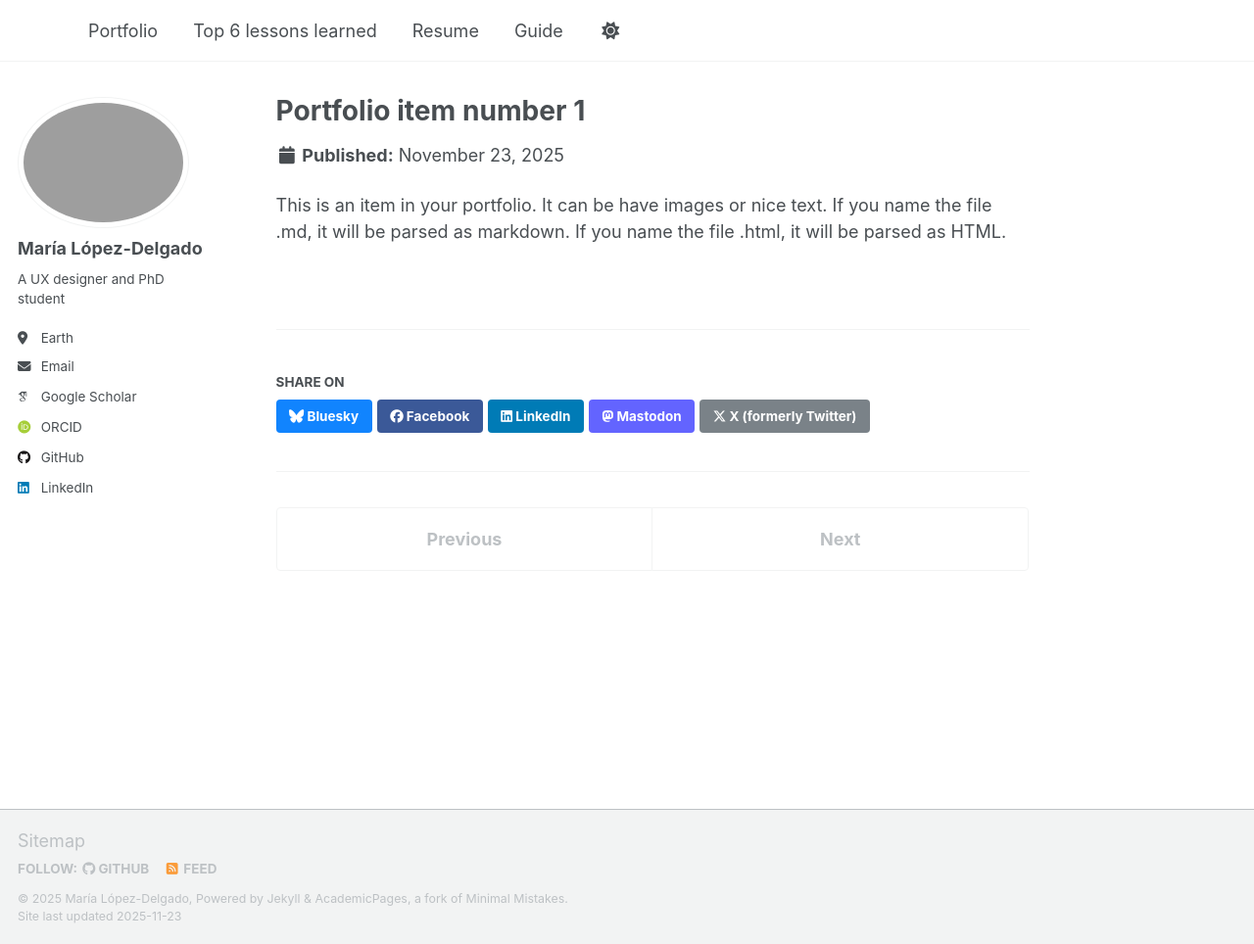
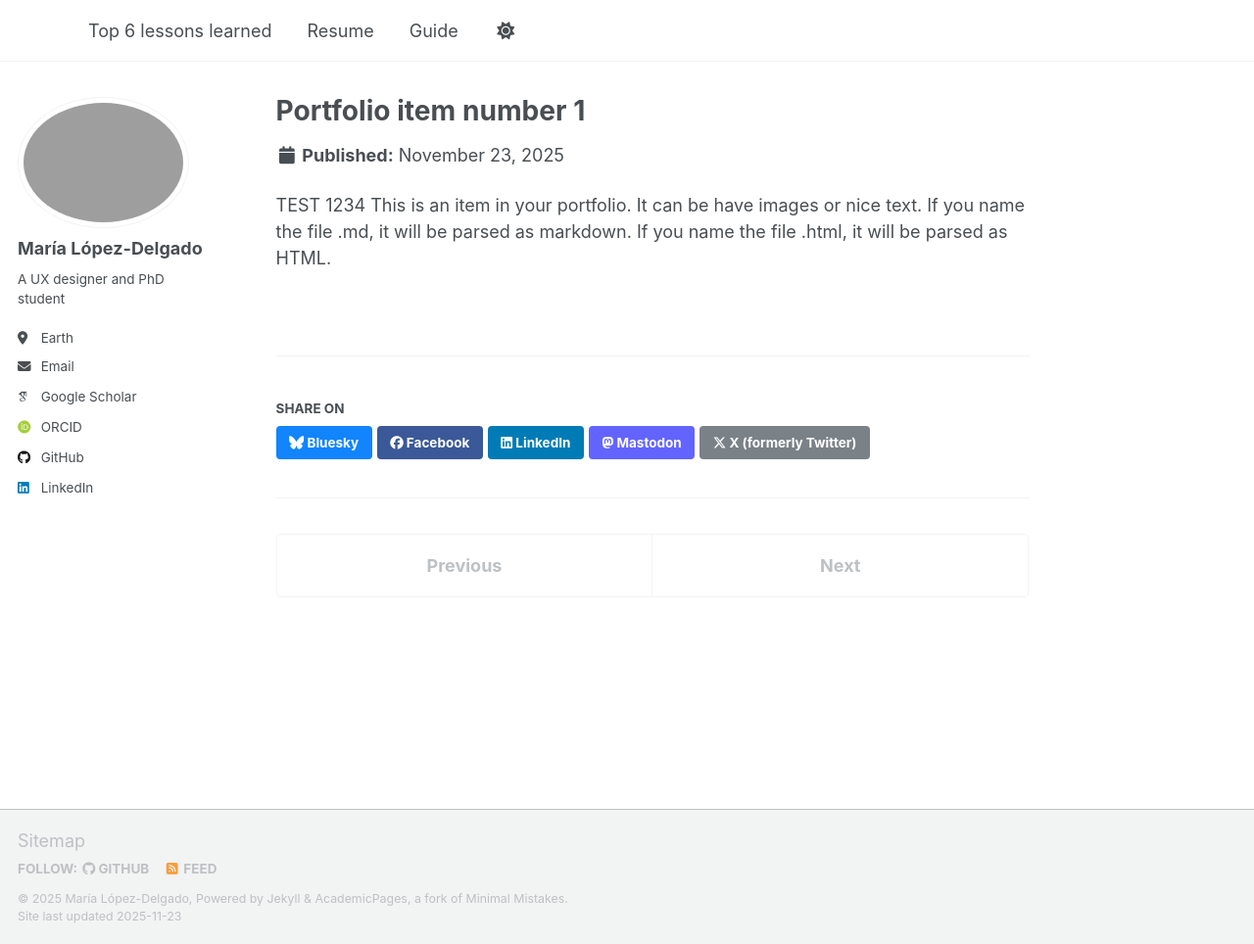
Before and after one commit to maria-lopez-delgado/maria-lopez-delgado.github.io, a Jekyll site: the page built from _portfolio/portfolio-1.md, in a window 1280 px wide and 964 px high. Shown: the whole window at 98% size. Built offline with Jekyll 4.4.1, drawn with Linux system fonts in a browser that asks for light colours; some web fonts are replaced; a script that is not in the unit is left out.

Commit message:
update navigation + test portfolio

```diff
--- a/_data/navigation.yml
+++ b/_data/navigation.yml
@@ -17,8 +17,8 @@ main:
   #- title: "Teaching"
     #url: /teaching/
 
-  - title: "Portfolio"
-    url: /portfolio/
+  #- title: "Portfolio"
+    #url: /portfolio/
 
   #- title: "Blog Posts"
     #url: /year-archive/
--- a/_portfolio/portfolio-1.md
+++ b/_portfolio/portfolio-1.md
@@ -1,7 +1,7 @@
 ---
 title: "Portfolio item number 1"
-excerpt: "Short description of portfolio item number 1<br/><img src='/images/500x300.png'>"
+excerpt: "Short description of portfolio item number 1 test 123<br/><img src='/images/500x300.png'>"
 collection: portfolio
 ---
-
+TEST 1234
 This is an item in your portfolio. It can be have images or nice text. If you name the file .md, it will be parsed as markdown. If you name the file .html, it will be parsed as HTML.
```
